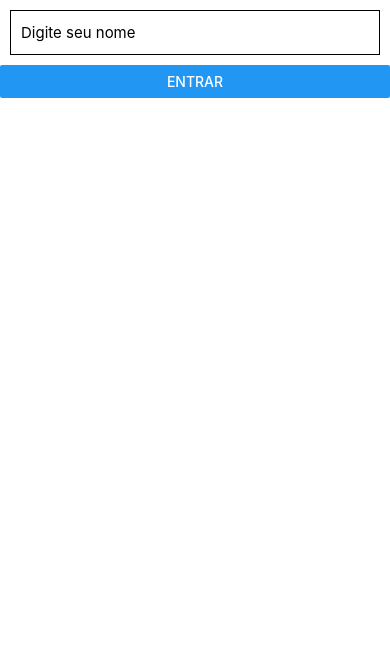
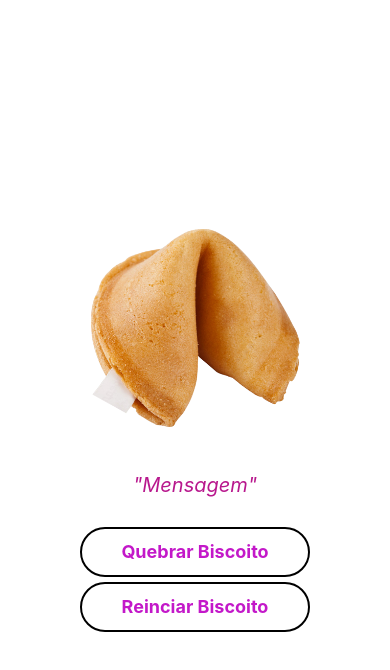
Before and after one commit to ReTr0hxh/Estudos-react-native, a React Native app: screen / in a window 390 px wide. Shown: the top 670 px of the page. Built offline with nearby package versions, Linux system fonts and the light colour scheme.

Commit message:
Desafio etapa 1 finalizada

```diff
--- a/App.js
+++ b/App.js
@@ -1,12 +1,12 @@
 import React from 'react';
 import { View, StyleSheet } from 'react-native';
 
-import Aula10 from './src/aulas/aula10';
+import Aula11 from './src/aulas/aula11_Desafio';
 
 export default function App() {
   return (
     <View style={styles.container}>
-      <Aula10 />
+      <Aula11 />
     </View>
   );
 }
--- a/src/aulas/aula06_Desafio.js
+++ b/src/aulas/aula06_Desafio.js
@@ -1,7 +1,7 @@
 import React from "react";
 import {View, Text, StyleSheet, Image} from 'react-native'
 
-function Aula04b(){
+function Aula06(){
 
   return (
     <View style={{flex:1, backgroundColor: '#121212'}}>
--- a/src/aulas/aula11.js
+++ /dev/null
@@ -1,6 +0,0 @@
-import React, { useState } from 'react';
-import { View, Text, TextInput, StyleSheet, Alert, Button} from 'react-native';
-
-export default function aula11() {
-
-}
--- /dev/null
+++ b/src/aulas/aula11_Desafio.js
@@ -0,0 +1,77 @@
+import React, { useState } from 'react';
+import { View,  Image, Text, StyleSheet, TouchableOpacity} from 'react-native';
+
+export default function aula11() {
+
+    const [img, setImg] = useState(require('./aula11_Desafio.png'));
+
+    function quebrarBiscoito() {
+        setImg(require('./aula11_Desafio2.png'))
+    }
+    function reinciarBiscoito() {
+        setImg(require('./aula11_Desafio.png'))
+    }
+
+    return(
+        <View style={styles.container}>
+            <Image
+                source={img}
+                style={styles.img}
+            />
+
+            <Text style={styles.Mensagem}> "Mensagem" </Text>
+
+            <TouchableOpacity style={styles.Botao} onPress={()=> quebrarBiscoito()}>
+                <View style={styles.area}>
+                    <Text style={styles.texto}>
+                        Quebrar Biscoito
+                    </Text>
+                </View>
+            </TouchableOpacity>
+
+            <TouchableOpacity style={[styles.Botao, {marginTop: 5}]} onPress={()=> reinciarBiscoito()}>
+                <View style={styles.area}>
+                    <Text style={styles.texto}>
+                        Reinciar Biscoito
+                    </Text>
+                </View>
+            </TouchableOpacity>
+        </View>
+    );
+}
+
+const styles = StyleSheet.create({
+    container:{
+        flex: 1,
+        justifyContent: 'center',
+        alignItems: 'center',
+    },
+    img:{
+        width: 230,
+        height: 230
+    },
+    Mensagem:{
+        fontSize: 20,
+        color: '#b8188d',
+        margin: 30,
+        fontStyle: 'italic',
+        textAlign: 'center'
+    },
+    Botao:{
+        width: 230,
+        height: 50,
+        borderColor: '#000000f',
+        borderWidth: 2,
+        borderRadius: 25,
+    },
+    area:{
+        flex: 1,
+        justifyContent: 'center',
+        alignItems: 'center'
+    },
+    texto:{
+        fontSize: 18,
+        fontWeight: 'bold',
+        color: '#c318c9'
+    }
+})
```
Also changed, not shown: src/aulas/aula11_Desafio.png (added), src/aulas/aula11_Desafio2.png (added).
